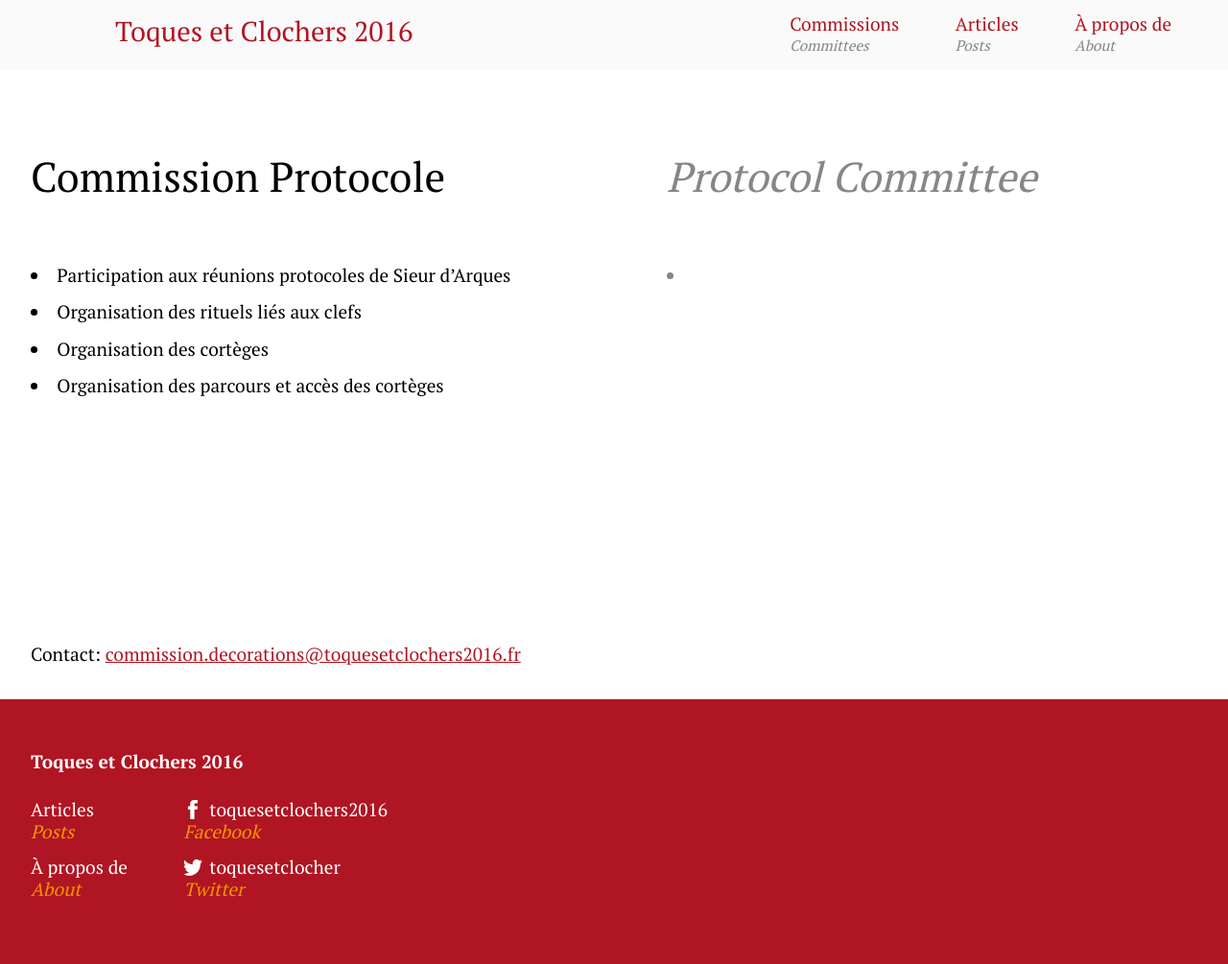
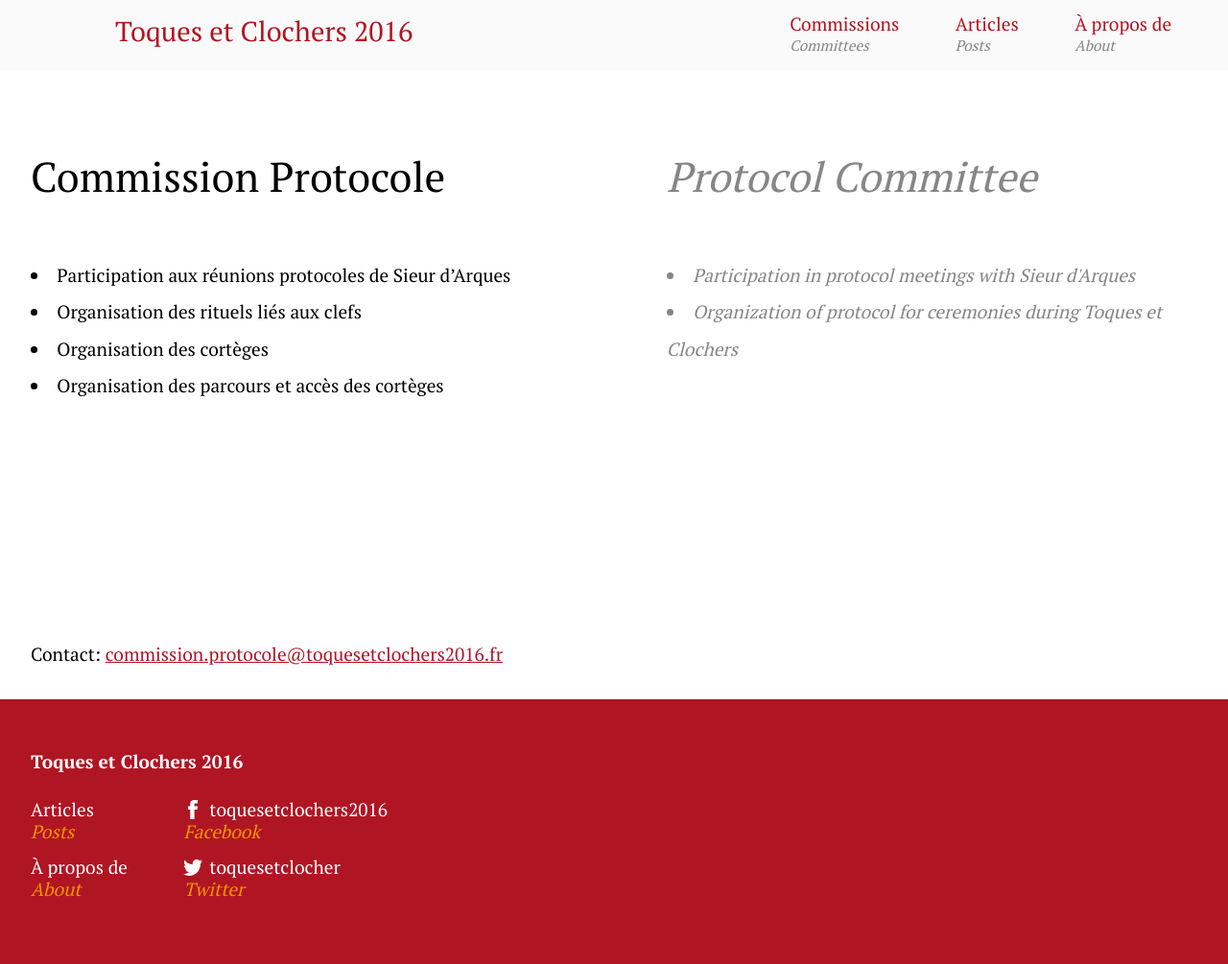
Before and after one commit to aeden/toquesetclochers2016, a Jekyll site: the page built from commissions/protocole.markdown, in a window 1280 px wide. Shown: the whole page at 96% size. Built offline with Jekyll 4.4.1, drawn with Linux system fonts in a browser that asks for light colours; Markdown is read by kramdown in place of the engine named in the settings.

Commit message:
Fix typo and add translation

```diff
--- a/commissions/protocole.markdown
+++ b/commissions/protocole.markdown
@@ -3,7 +3,7 @@ layout: commissions
 title-fr: Commission Protocole
 title-en: Protocol Committee
 permalink: /commissions/protocole/
-email: commission.decorations@toquesetclochers2016.fr
+email: commission.protocole@toquesetclochers2016.fr
 ---
 
 <div class="txt-fr">
@@ -17,6 +17,7 @@ email: commission.decorations@toquesetclochers2016.fr
 
 <div class="txt-en">
 <ul>
-<li></li>
+<li>Participation in protocol meetings with Sieur d'Arques</li>
+<li>Organization of protocol for ceremonies during Toques et Clochers</li>
 </ul>
 </div>
```
